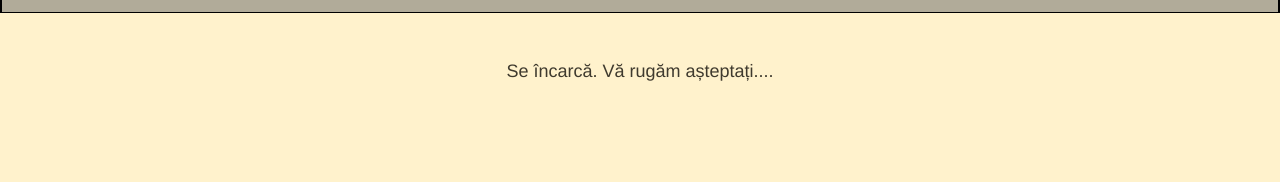
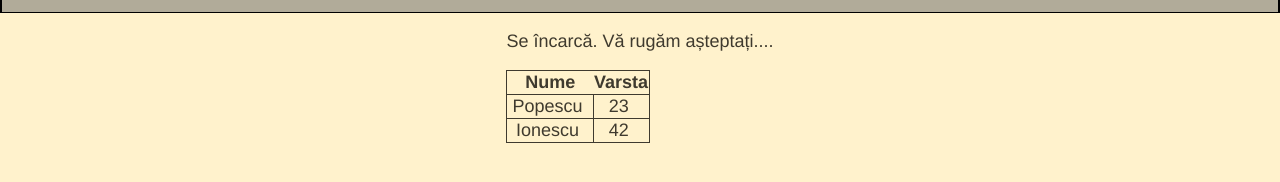
Before and after one commit to Eduard-Polodeanu/basic-webpage-dogs, a plain HTML site: page continut/index.html in a window 1280 px wide. Both pictures are taken after a click on the link "Persoane". Shown: the part 52-234 px from the top of the page. Drawn offline with Linux system fonts and the light colour scheme; no server answers.

Commit message:
lab7 tabel

```diff
--- a/continut/css/navbar.css
+++ b/continut/css/navbar.css
@@ -1,7 +1,7 @@
 nav {
     background-color: #B1AB99;
     padding: 15px 10px 15px 10px;
-    margin-bottom: 30px;
+    margin-bottom: 0px;
     font-size: 28px;
     border: 2px black solid;
     border-bottom-width: 1px;
--- a/continut/js/persoane.js
+++ b/continut/js/persoane.js
@@ -4,7 +4,7 @@ function incarcaPersoane() {
   var xhr = new XMLHttpRequest();
 
   // specify the file path for the XML data
-  var url = "..\resurse\persoane.xml";
+  var url = "..\\resurse\\persoane.xml";
 
   // specify the function to handle the AJAX response
   xhr.onreadystatechange = function() {
--- a/continut/js/script.js
+++ b/continut/js/script.js
@@ -1,7 +1,7 @@
 setInterval(dateAndTime, 1000);
 infoLocatie();
 function dateAndTime() {
-    document.getElementById('data-si-ora').innerHTML = Date();
+        document.getElementById('data-si-ora').innerHTML = Date();
 }
 
 function infoURL() {
@@ -57,7 +57,7 @@ function schimbaContinut(resursa, jsFisier, jsFunctie) {
                     }
                 }
 
-                let myJson = JSON.parse(xhttp.responseText);
+
             }
         }
         xhttp.open("GET", "http://localhost:5678/" + resursa + '.html', true);
```
Also changed, not shown: continut/index.html (line endings or trailing spaces).
